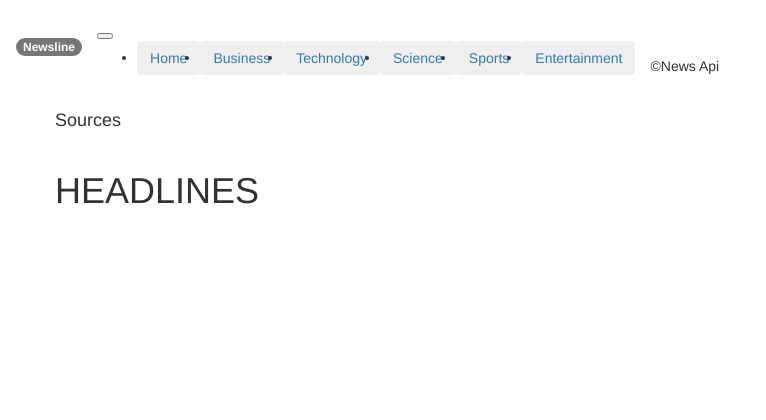
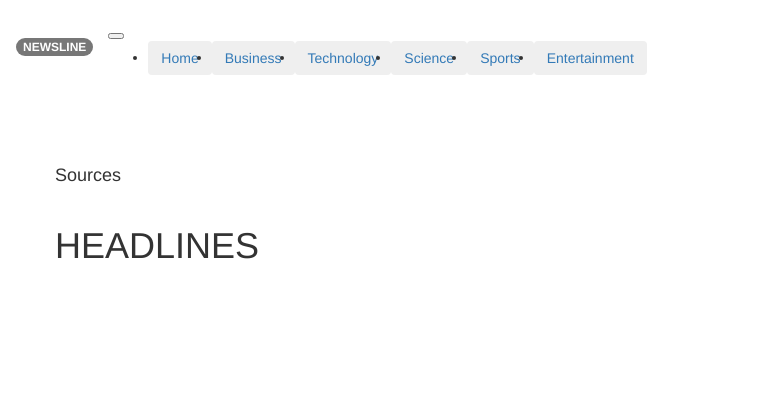
Before and after one commit to Bernicetwili/Newshub, a Flask app: template app/templates/index.html in a window 1280 px wide. Shown: the top 420 px of the page, without its empty margins (0-766 px from the left). Before the commit the page ends 204 px from the top, so only its background shows below. Run offline with Flask 2, Linux system fonts and the light colour scheme; the template is opened without the code that fills it, so the values that code supplies are empty; some libraries are stand-ins or nearby versions.

Commit message:
revised appearance

```diff
--- a/app/templates/navbar.html
+++ b/app/templates/navbar.html
@@ -1,7 +1,7 @@
 <div class="">
 
   <nav class="navbar navbar-expand-lg navbar-dark bg-dark fixed-top">
-    <h3> <a class="navbar-brand" href="/"><span class="badge badge-success">Newsline</span></a></h3>
+  <h3> <a class="navbar-brand" href="/"><span class="badge badge-success">NEWSLINE</span></a></h3>
     <button class="navbar-toggler" type="button" data-toggle="collapse" data-target="#navbarText" aria-controls="navbarText" aria-expanded="false" aria-label="Toggle navigation">
     <span class="navbar-toggler-icon"></span>
   </button>
@@ -26,6 +26,6 @@
           <a class="nav-link" href="/{{'categories/Entertainment'}}"><button type="button" class="btn btn-outline-success">Entertainment</button></a>
         </li>
       </ul>
-        <span class="navbar-text">
-        ©News Api
-      </span>
+    </div>
+  </nav>
+</div>
--- a/config.py
+++ b/config.py
@@ -5,7 +5,6 @@ class Config:
     General configuration parent class
     '''
     NEWS_API_SOURCE_URL='https://newsapi.org/v2/sources?apiKey={}'
-    # CAT_API_URL='https://newsapi.org/v2/everything?q={}&sortBy=relevancy&apiKey={}'
     NEWS_API_KEY=os.environ.get('NEWS_API_KEY')
     CAT_API_URL='https://newsapi.org/v2/top-headlines?country=us&category={}&apiKey={}'
 
```
Also changed, not shown: app/request.py (+5 -3 lines), tests/test_category.py (+2 -0 lines), 1 other file. Lines whose indentation alone changed are shown as unchanged.
